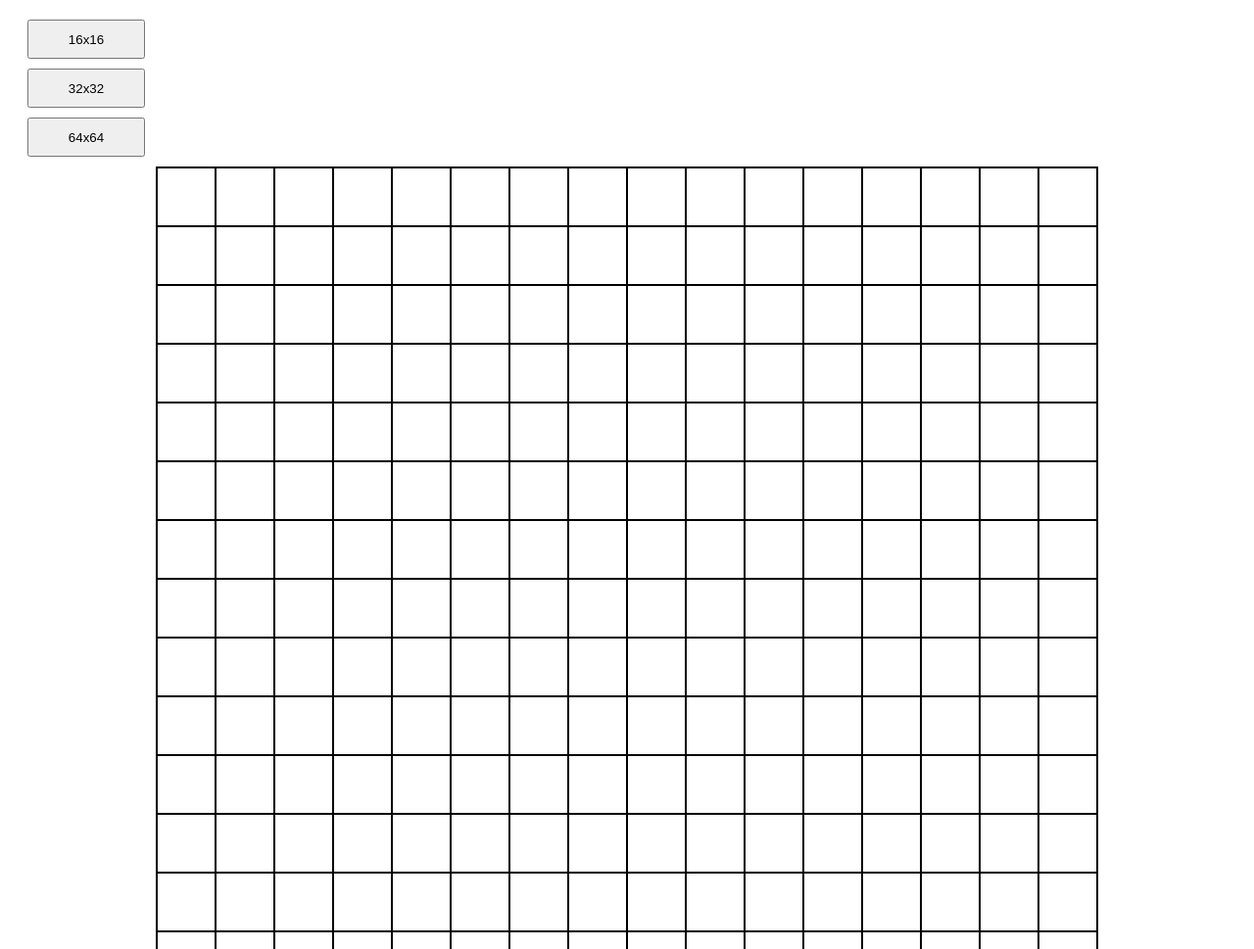
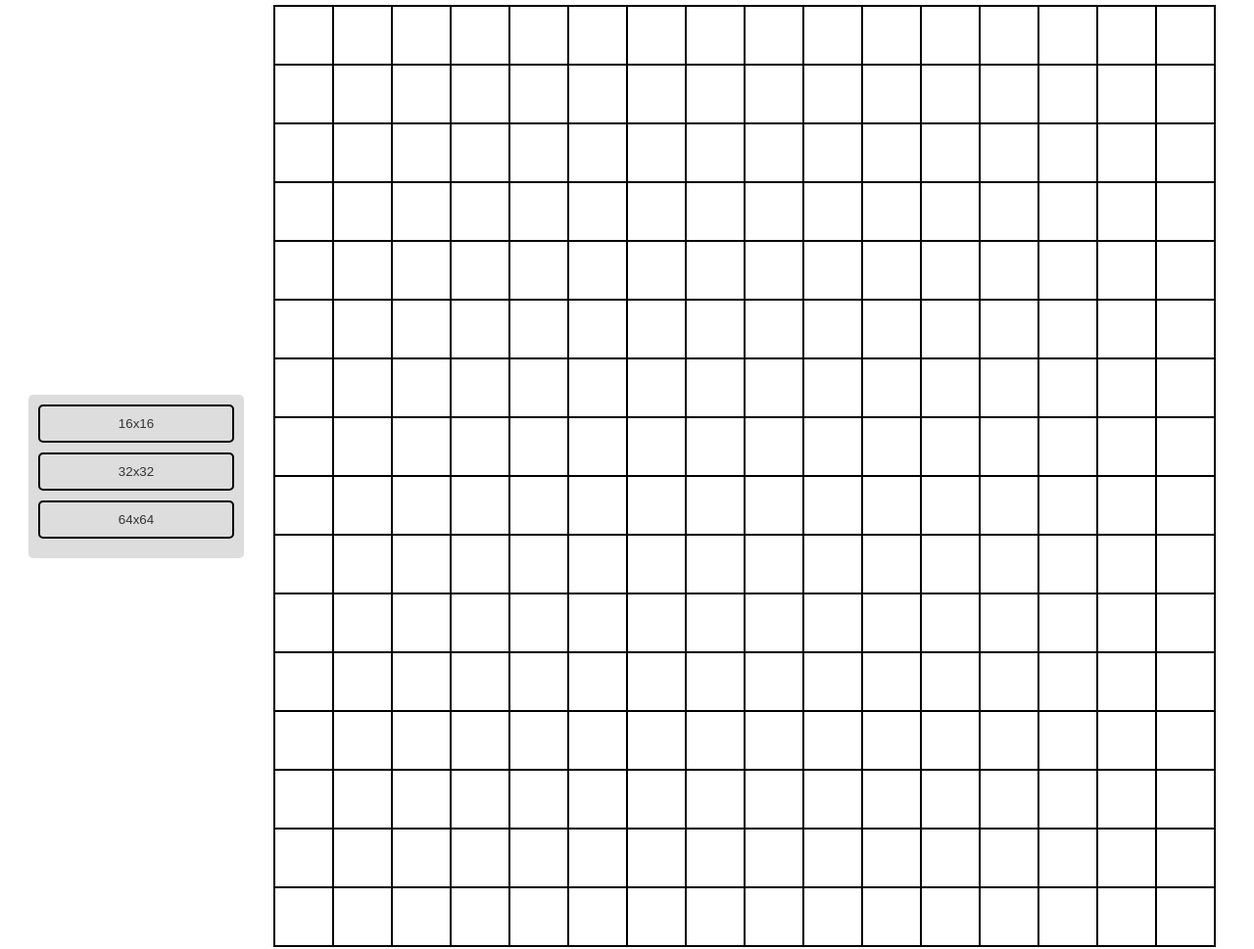
Before and after one commit to AndreasOun/Pixel-Art-Project, a plain HTML site: page index.html in a window 1280 px wide. Shown: the top 969 px of the page at 98% size. Drawn offline with Linux system fonts and the light colour scheme.

Commit message:
CSS fixes

```diff
--- a/index.html
+++ b/index.html
@@ -8,15 +8,15 @@
     <title>Document</title>
 </head>
 <body>
-
-    <div id="controls">
-        <button id="btn-16">16x16</button>
-        <button id="btn-32">32x32</button>
-        <button id="btn-64">64x64</button>
-</div>
+    <div id="wrapper">
+        <div id="controls">
+            <button id="btn-16">16x16</button>
+            <button id="btn-32">32x32</button>
+            <button id="btn-64">64x64</button>
+    </div>
 
     <div id="container"></div>
-
+    </div>
 
     <script src="script.js"></script>
 </body>
--- a/styles.css
+++ b/styles.css
@@ -1,9 +1,27 @@
+body {
+    margin: 0;
+    padding: 0;
+    display: flex;
+    justify-content: center;
+    align-items: center;
+    min-height: 100vh;
+}
+
+#wrapper {
+    display: flex;
+    flex-direction: row;
+    justify-content: center;
+    align-items: center;
+}
+
 #container {
     display: flex;
     flex-wrap: wrap;
-    justify-content: center;
-    align-items: center;
-    margin: 0 auto;
+    justify-content: flex-start; /* align to left */
+    align-items: flex-start;
+    margin-top: 5px;
+    margin-right: 20px;
+    margin-left: 20px; /* add margin-left to align with buttons */
     width: 960px;
     height: 960px;
     border: 1px solid black;
@@ -13,32 +31,53 @@
     width: 60px;
     height: 60px;
     box-sizing: border-box;
-	margin: 0;
+    margin: 0;
     padding: 0;
-	background-color: white;
-	border: 1px solid black;
+    background-color: white;
+    border: 1px solid black;
     transition: background-color 0.3s;
 }
 
 .grid-square:hover {
-	background-color: black;
+    background-color: black;
 }
 
 .grid-square.active {
-	background-color: black;
+    background-color: black;
 }
 
 #controls {
     display: flex;
     flex-direction: column;
+    justify-content: center;
     align-items: center;
-    margin-left: 20px;
-    margin-top: 20px;
+    width: 200px;
+    padding: 10px;
+    margin-top: 5px;
+    margin-right: 10px;
+    margin-left: 10px;
+    background-color: #ddd;
+    color: #333;
+    border: none;
+    border-radius: 5px;
 }
 
 #controls button {
-    width: 120px;
-    height: 40px;
+    width: 100%;
+    padding: 10px;
     margin-bottom: 10px;
-    margin-right: auto;
+    background-color: #ddd;
+    color: #333;
+    border: 2px solid black;
+    border-radius: 5px;
+    cursor: pointer;
 }
+
+@media only screen and (max-width: 768px) {
+    #container {
+        width: 100%;
+        height: auto;
+        max-width: 600px;
+        max-height: 600px;
+    }
+}
```
